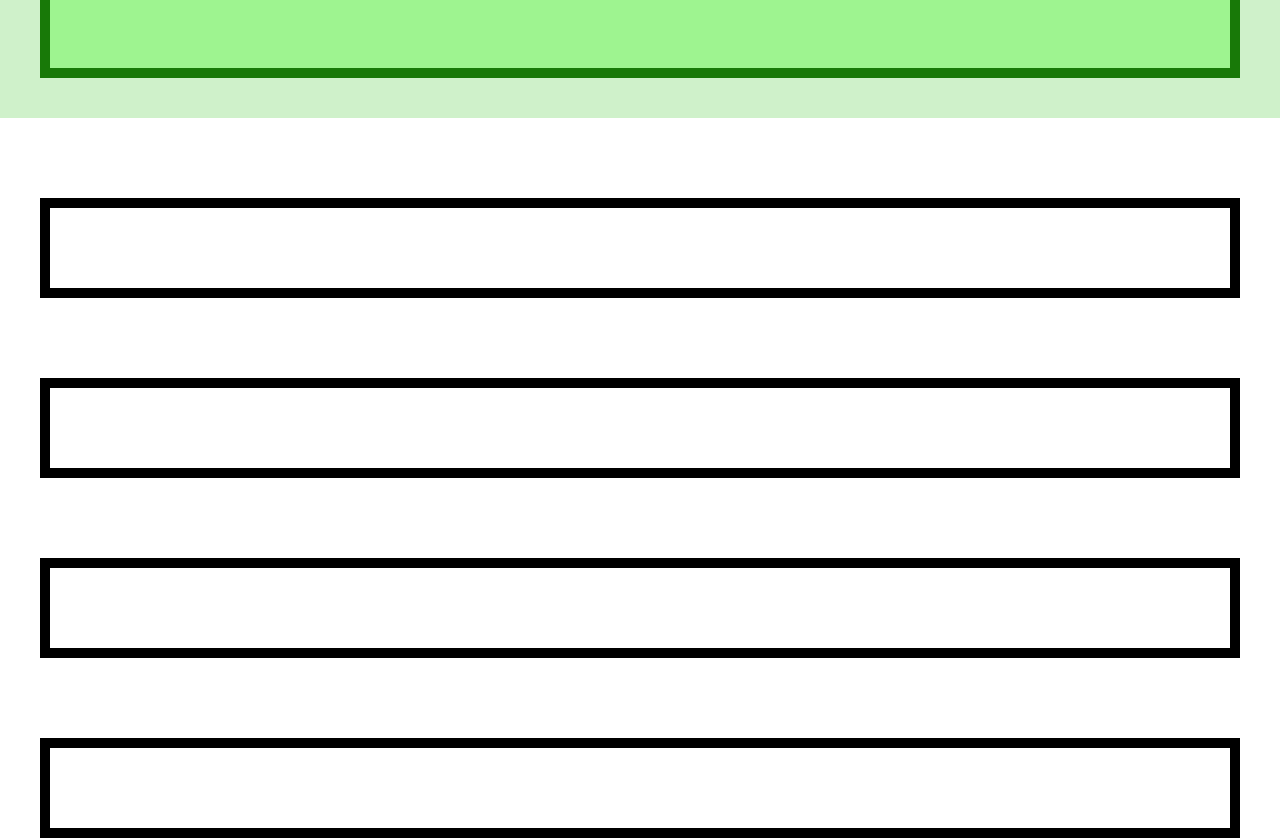
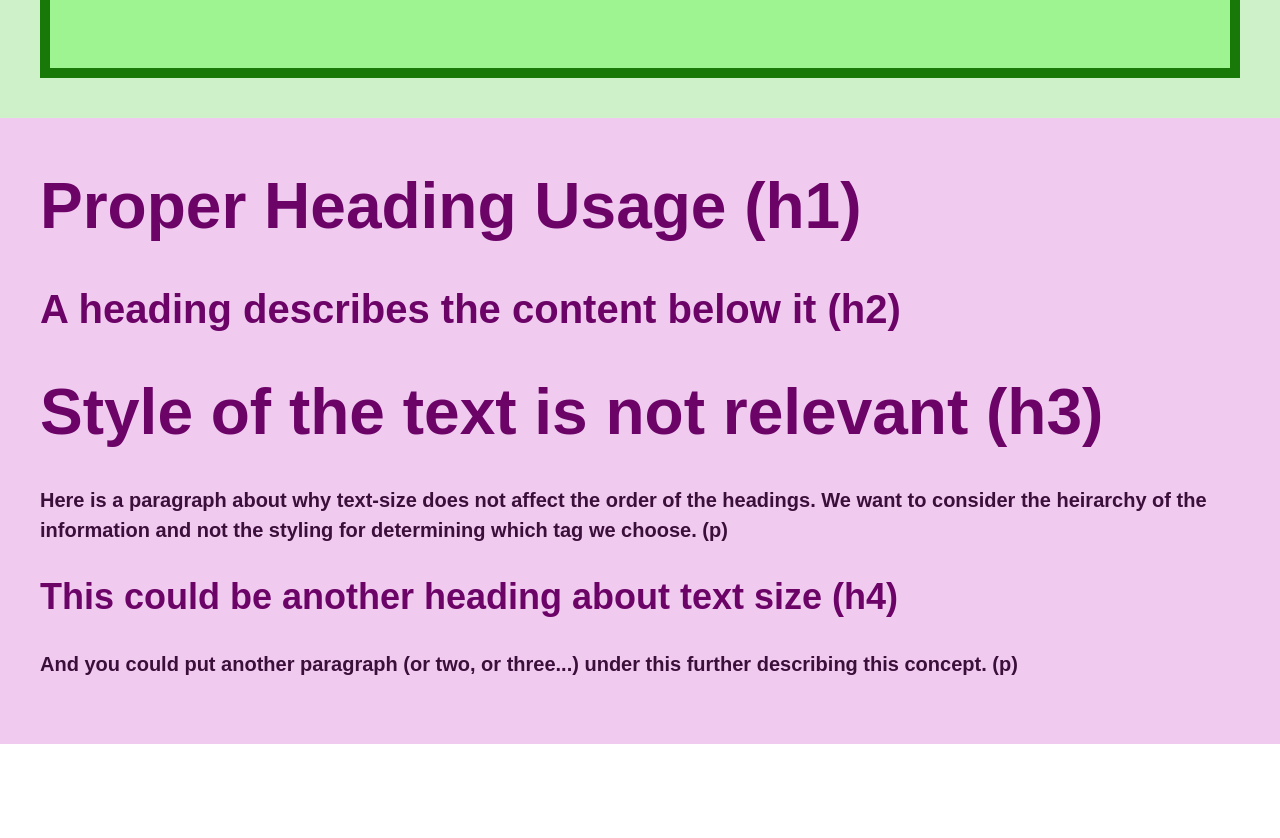
Before and after one commit to aecn/dynamic-web-exercise-one, a plain HTML site: page index.html in a window 1280 px wide. Shown: the part 685-1523 px from the top of the page. After the commit the page ends 1429 px from the top, so only its background shows below. Drawn offline with Linux system fonts and the light colour scheme.

Commit message:
heading section

```diff
--- a/index.html
+++ b/index.html
@@ -18,6 +18,7 @@
         </nav>
     </header>
     <main>
+
         <section id="box-model" class="box-model-section section-element">
             <div class="box-model-interior interior">
                 <h1>CSS Box Model</h1>
@@ -29,19 +30,24 @@
                 <p>border: 10px solid green;</p>
             </div>
         </section>
-        <section id="flex-box" class="flex-box-section section-element"></section>
-        <div class="interior"></div>
-        <section id="positioning-section" class="positioning-section section-element"></section>
-        <div class="interior"></div>
-        <section id="heading-section" class="heading-section section-element"></section>
-        <div class="interior"></div>
-        <section id="simple-javascript" class="simple-javascript-section section-element"></section>
-        <div class="interior"></div>
-        <section id="box-model" class="box-model-section section"></section>
+
         <section id="flex-box" class="flex-box-section section"></section>
+
         <section id="positioning-section" class="positioning-section section"></section>
-        <section id="heading-section" class="heading-section section"></section>
+
+        <section id="heading-section" class="heading-section section">
+            <div class="heading-interior">
+                <h1>Proper Heading Usage (h1)</h1>
+                <h2>A heading describes the content below it (h2)</h2>
+                <h3>Style of the text is not relevant (h3)</h3>
+                <p>Here is a paragraph about why text-size does not affect the order of the headings. We want to consider the heirarchy of the information and not the styling for determining which tag we choose. (p)</p>
+                <h4>This could be another heading about text size (h4)</h4>
+                <p>And you could put another paragraph (or two, or three...) under this further describing this concept. (p)</p>
+            </div>
+        </section>
+
         <section id="simple-javascript" class="simple-javascript-section section"></section>
+
     </main>
     <footer></footer>
 </body>
--- a/style.css
+++ b/style.css
@@ -22,6 +22,53 @@ header nav {
 
 header nav a {
 
+}
+
+.heading-section {
+    background-color: #F1CAF0;
+    margin: 0 auto;
+    padding: 40px;
+    width: 100%;
+}
+
+.heading-section h1 {
+    color: #6C0468;
+    font-size: 64px;
+    font-weight: 700;
+    line-height: 1.5;
+    margin-bottom: 25px;
+}
+
+.heading-section h2 {
+    color: #6C0468;
+    font-size: 40px;
+    font-weight: 700;
+    line-height: 1.5;
+    margin-bottom: 25px;
+}
+
+.heading-section h3 {
+    color: #6C0468;
+    font-size: 64px;
+    font-weight: 700;
+    line-height: 1.5;
+    margin-bottom: 25px;
+}
+
+.heading-section h4 {
+    color: #6C0468;
+    font-size: 36px;
+    font-weight: 700;
+    line-height: 1.5;
+    margin-bottom: 25px;
+}
+
+.heading-section p {
+    color: #3A0F39;
+    font-size: 20px;
+    font-weight: 700;
+    line-height: 1.5;
+    margin-bottom: 25px;
 }
 
 section.section-element {
```
Lines whose indentation alone changed are shown as unchanged.
